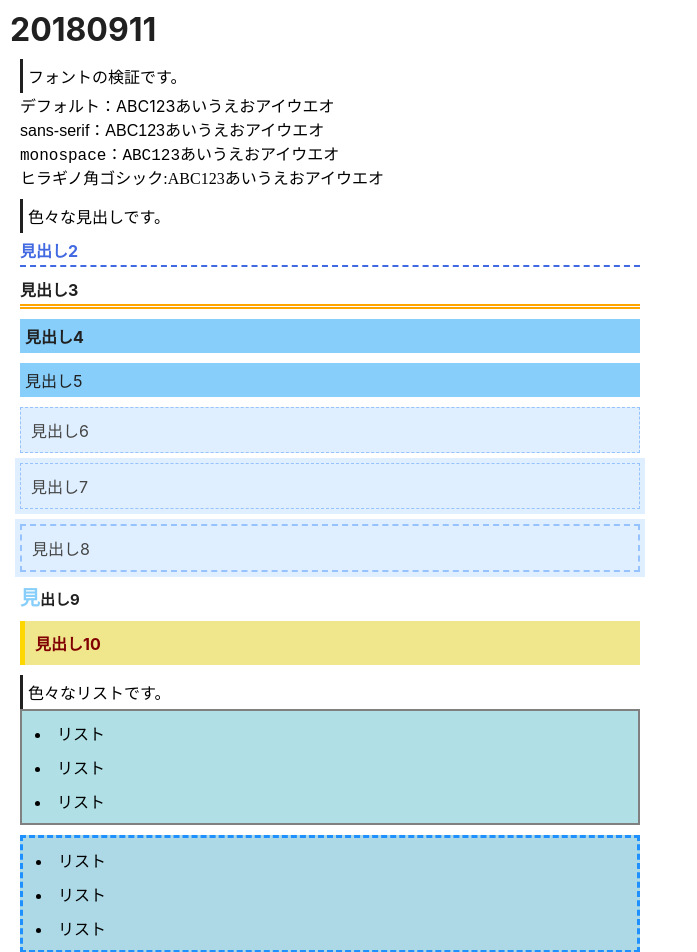
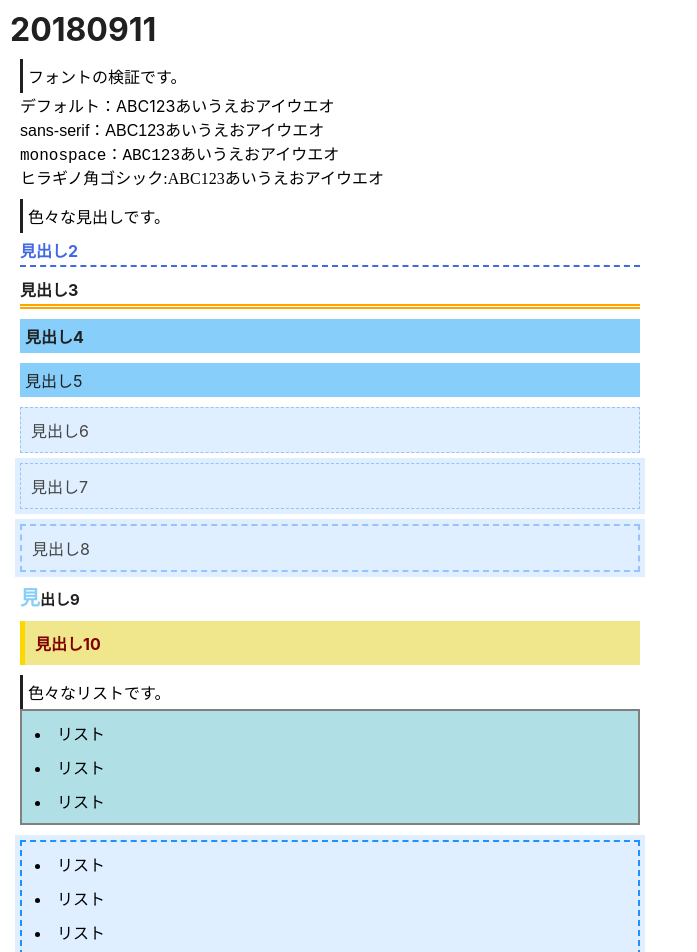
Before and after one commit to YukaKadokura/freespace, a Nuxt app: page /day/2018/09/11 in a window 1280 px wide. Shown: the top 952 px of the page, without its empty margins (0-697 px from the left). Built offline with nearby package versions, Linux system fonts and the light colour scheme.

Commit message:
リストのstyleの修正。

```diff
--- a/pages/day/2018/09/11.vue
+++ b/pages/day/2018/09/11.vue
@@ -170,11 +170,12 @@ export default{
     padding:5px;
 }
 .list2{
-    background:lightblue;
+    background:#dfefff;
+    box-shadow: 0px 0px 0px 5px #dfefff;
     width:50%;
     padding:5px;
-    border:dashed 3px dodgerblue;
-    margin-top:10px;
+    border:dashed 2px dodgerblue;
+    margin-top:15px;
 }
 .list2 li{
     margin-left:25px;
```
